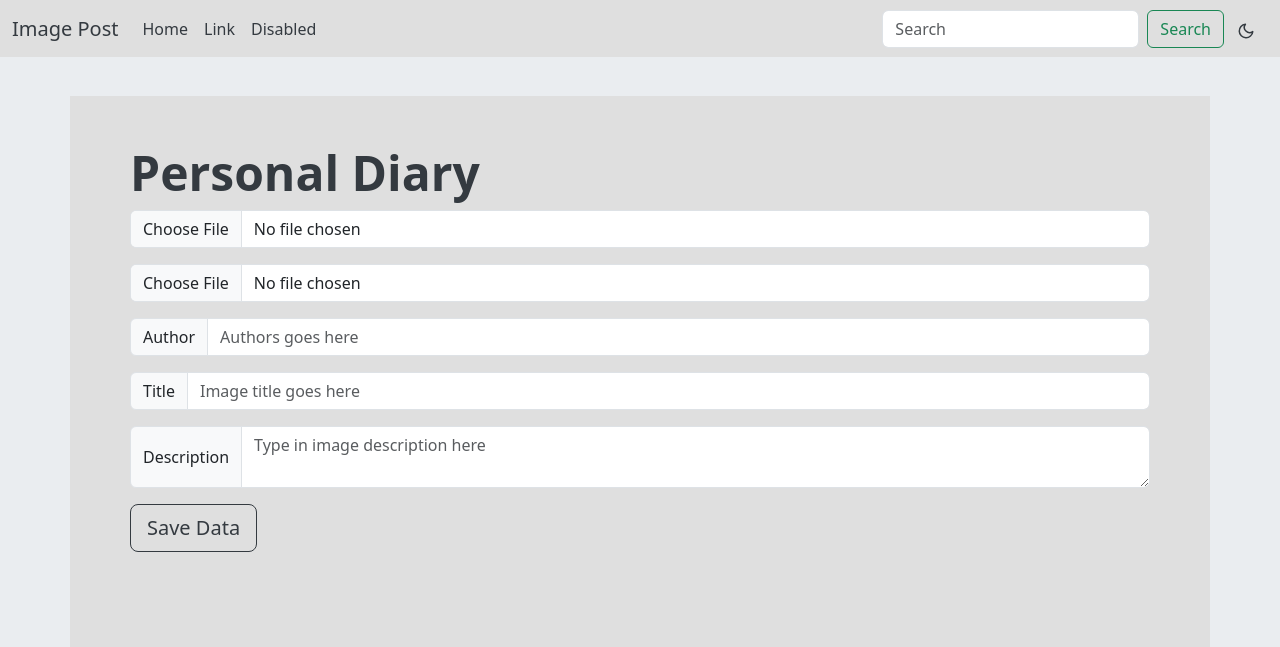
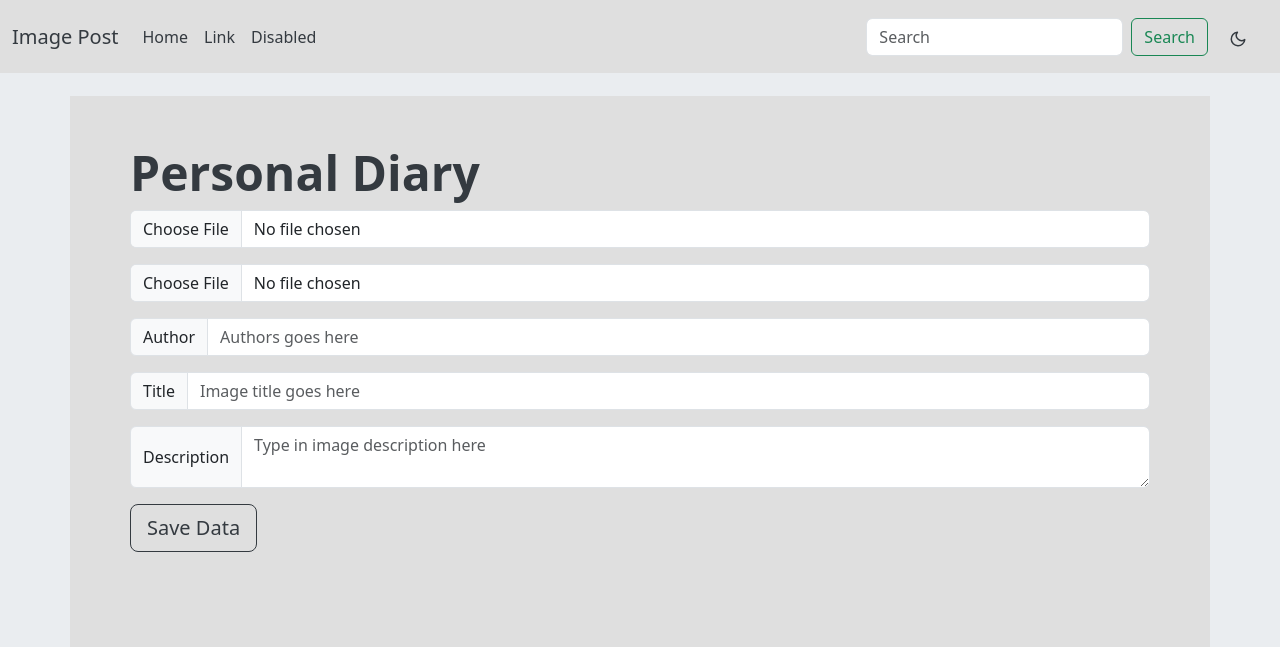
Before and after one commit to madamroger007/Diary-Gallery, a Flask app: page / in a window 1280 px wide. Shown: the top 647 px of the page. Run offline with Flask 3, Linux system fonts and the light colour scheme; data that the repository does not hold is empty; some libraries are stand-ins or nearby versions.

Commit message:
memperbaiki kode html

```diff
--- a/templates/index.html
+++ b/templates/index.html
@@ -73,7 +73,7 @@
           <button class="btn btn-outline-success" type="submit">Search</button>
         </form>
 
-        <div class="text-center">
+        <div class="text-center py-2 px-2">
           <button id="theme-toggle">
 
             <svg id="sun" xmlns="http://www.w3.org/2000/svg" width="24" height="24" viewbox="0 0 24 24" fill="none"
@@ -107,7 +107,7 @@
   <div id="content">
     <section class="pt-5 pb-5">
 
-    <div class="container py-5 px-5">
+    <form class="container py-5 px-5">
       <div class="mb-4 rounded-3">
         <div class="container-fluid" >
           <h1 class="display-5 fw-bold">Personal Diary</h1>
@@ -142,7 +142,7 @@
       </div>
       <div class="row row-cols-1 row-cols-md-4 g-4 mt-5 " id="cards-box">
       </div>
-    </div>
+    </form>
   </section>
   </div>
   <div id="content-alert">
```
Also changed, not shown: static/img/public/galery/post-2023-10-25-15-23-46.jpg (added), static/img/public/profile/profile-2023-10-25-15-23-46.jpeg (added).
